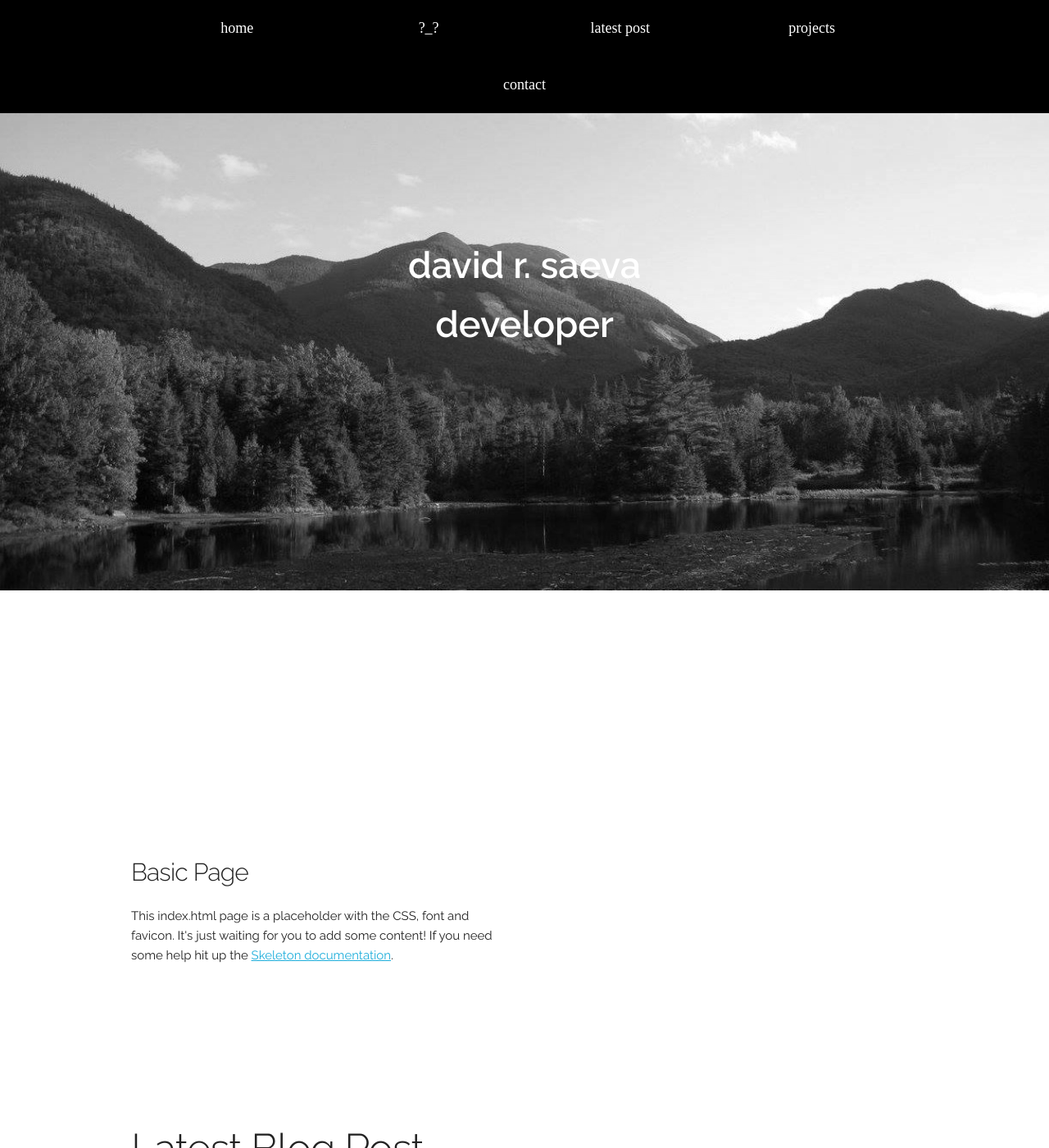
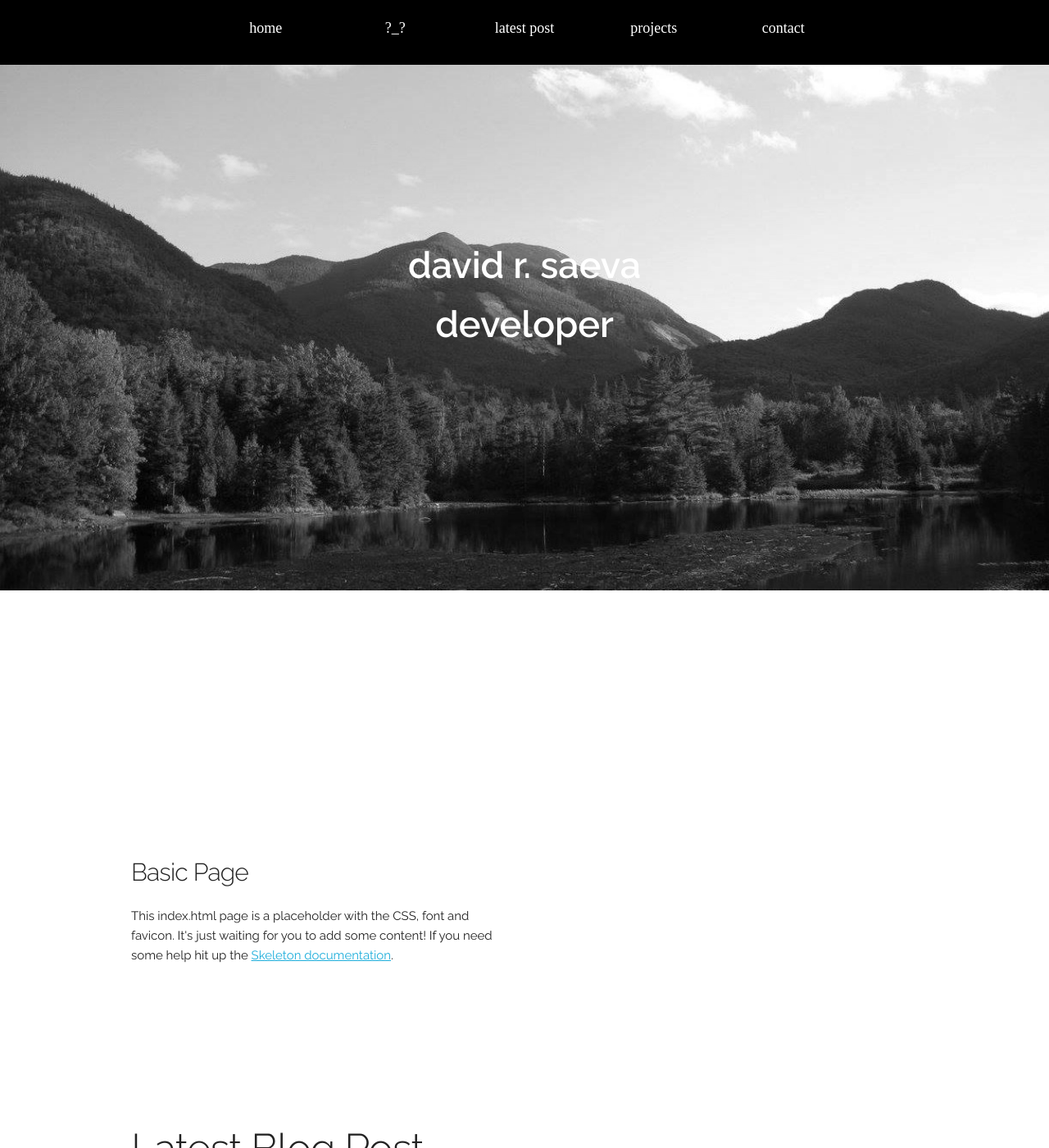
Before and after one commit to drsaeva/drsaeva.github.io, a Jekyll site: the page temp.html, which Jekyll copies as it is, in a window 1280 px wide and 1400 px high. Shown: the whole window at 82% size. Built offline with Jekyll 4.4.1, drawn with Linux system fonts in a browser that asks for light colours; nearby versions of some CDN libraries; comment, search, counter and statistics services are not loaded.

Commit message:
Update temp.css

```diff
--- a/css/temp.css
+++ b/css/temp.css
@@ -231,7 +231,7 @@
     display: inline-block;
     list-style: none;
     float: none;
-    margin:0;
+    margin: auto;
     width: 100%;
   }
 
@@ -240,8 +240,7 @@
     display: inline-block;
     /*padding:37px 20px 20px 20px;*/
     padding: 20px;
-    width: 16.66%;
-    margin: auto;
+    width: 10%;
   }
 
   .nav_header > li a {
```
